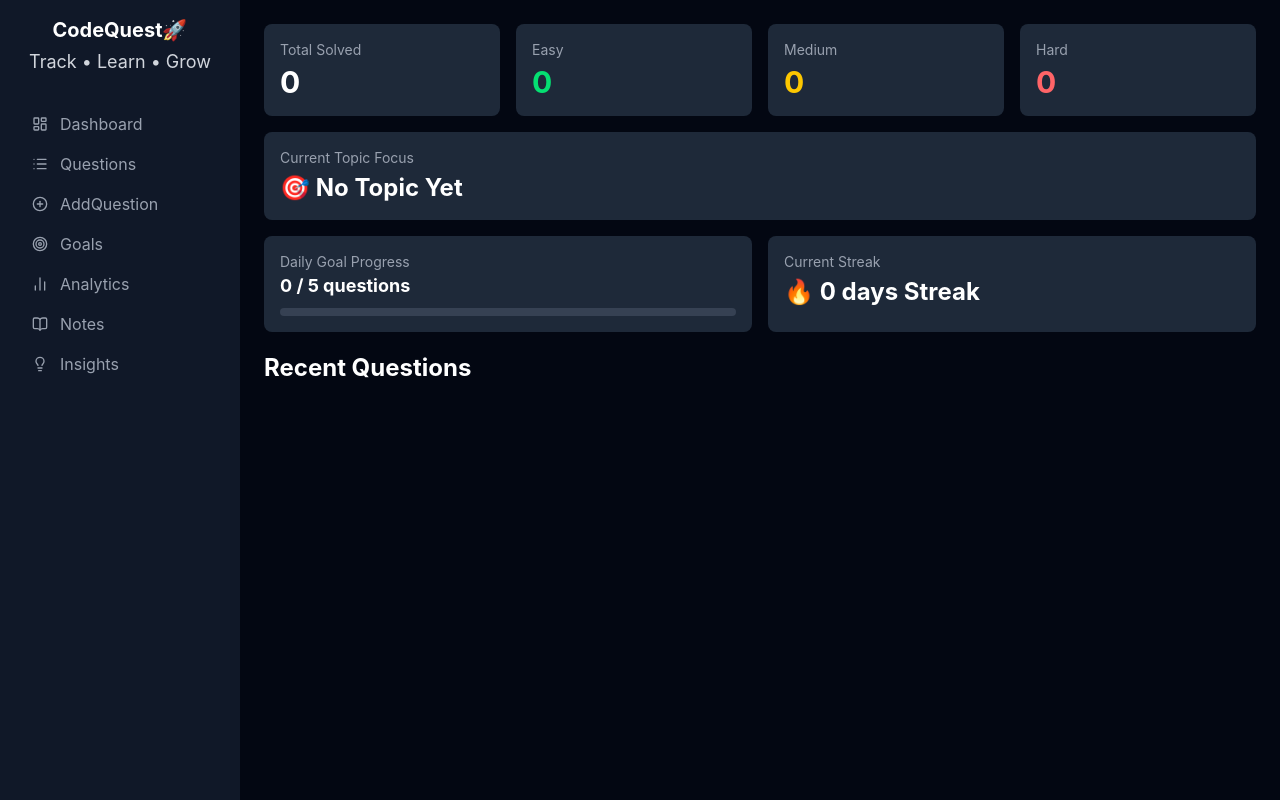
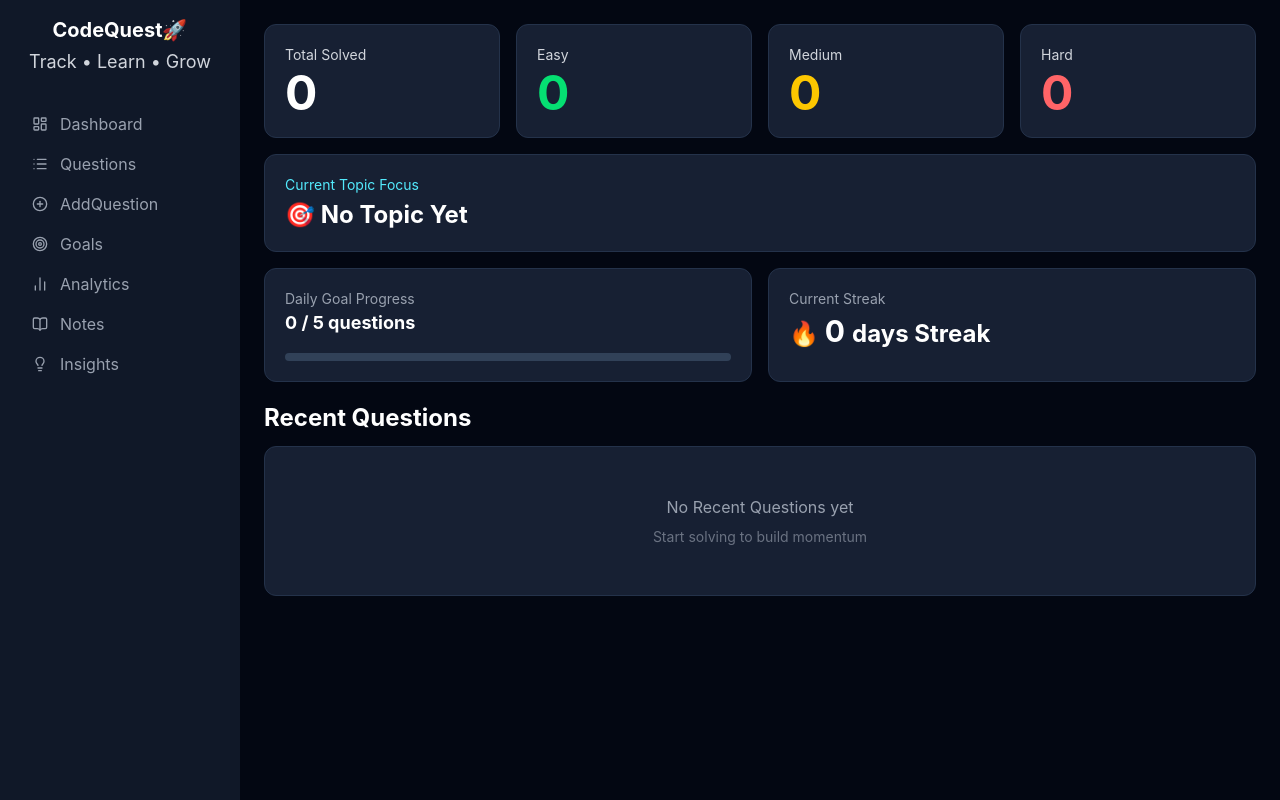
Before and after one commit to niyatipandey/CodeQuest, a React (Vite) app: page / in a window 1280 px wide. Built offline with nearby package versions, Linux system fonts and the light colour scheme.

Commit message:
Refine dashboard UI and improve visual hierarchy

```diff
--- a/src/pages/Dashboard.jsx
+++ b/src/pages/Dashboard.jsx
@@ -42,44 +42,47 @@ const Dashboard = ({questions,dailyGoal}) => {
 
   return (
     <div className='grid grid-cols-4 gap-4'>
-      <div className='bg-gray-800 rounded-lg p-4'>
-        <p className='text-gray-400 text-sm' >Total Solved</p>
-        <p className='text-white text-3xl font-bold mt-1'>{totalSolved}</p>
+      <div className='bg-[#172033] border border-[#24324A] rounded-xl p-5'>
+        <p className='text-gray-300 text-sm' >Total Solved</p>
+        <p className='text-white text-5xl font-bold mt-1'>{totalSolved}</p>
       </div>
-      <div className='bg-gray-800 rounded-lg p-4'>
-        <p className='text-gray-400 text-sm'>Easy</p>
-        <p className='text-green-400 text-3xl font-bold mt-1'>{easyCount}</p>
+      <div className='bg-[#172033] border border-[#24324A] rounded-xl p-5'>
+        <p className='text-gray-300 text-sm'>Easy</p>
+        <p className='text-green-400 text-5xl font-bold mt-1'>{easyCount}</p>
       </div>
-      <div className='bg-gray-800 rounded-lg p-4'>
-        <p className='text-gray-400 text-sm'>Medium</p>
-        <p className='text-yellow-400 text-3xl font-bold mt-1'>{mediumCount}</p>
+      <div className='bg-[#172033] border border-[#24324A] rounded-xl p-5'>
+        <p className='text-gray-300 text-sm'>Medium</p>
+        <p className='text-yellow-400 text-5xl font-bold mt-1'>{mediumCount}</p>
       </div>
-      <div className='bg-gray-800 rounded-lg p-4'>
-        <p className='text-gray-400 text-sm'>Hard</p>
-        <p className='text-red-400 text-3xl font-bold mt-1'>{hardCount}</p>
+      <div className='bg-[#172033] border border-[#24324A] rounded-xl p-5'>
+        <p className='text-gray-300 text-sm'>Hard</p>
+        <p className='text-red-400 text-5xl font-bold mt-1'>{hardCount}</p>
       </div>
-      <div className='col-span-4 bg-gray-800 rounded-lg p-4'>
-        <p className='text-gray-400 text-sm'>Current Topic Focus</p>
+      <div className='col-span-4 rounded-xl p-5
+      bg-[#172033] border border-[#24324A]'>
+        <p className='text-cyan-300 text-sm'>Current Topic Focus</p>
         <p className='text-white text-2xl font-bold mt-1'>🎯 {currentTopic || "No Topic Yet"}</p>
       </div>
 
-      <div className='col-span-2 bg-gray-800 rounded-lg p-4'>
+      <div className='col-span-2 bg-[#172033] border border-[#24324A] rounded-xl p-5'>
         <p className='text-gray-400 text-sm'>Daily Goal Progress</p>
         <p className='text-white text-lg font-bold'>{todaySolved} / {dailyGoal} questions</p>
         {todaySolved >= dailyGoal && <span className='text-green-400 text-sm font-bold'>🎉 Goal Complete!</span>}
-        <div className='w-full bg-gray-700 rounded-full h-2 mt-2'>
+        <div className='w-full bg-slate-700 rounded-full h-2 mt-4 overflow-hidden'>
           <div className={`h-2 rounded-full transition-all ${todaySolved>=dailyGoal ? 'bg-green-500' : 'bg-blue-500'}`} style={{width: `${Math.min((todaySolved/dailyGoal)*100,100)}%`}}>
           </div>
         </div>
       </div>
-      <div className='col-span-2 bg-gray-800 rounded-lg p-4'>
+      <div className='col-span-2 bg-[#172033] border border-[#24324A] rounded-xl p-5'>
         <p className='text-gray-400 text-sm'>Current Streak</p>
-        <p className='text-white text-2xl font-bold mt-1'>🔥 {streak} {streak === 1 ? "day" : "days"} Streak</p>
+        <p className='text-white text-2xl font-bold mt-1'>🔥 <span className="'text-white text-3xl">{streak} </span>{streak === 1 ? "day" : "days"} Streak</p>
         {streak >= 7 && <p className='text-yellow-400 text-sm mt-1'>👑 Absolute consistency!</p>}
       </div>
 
       <div className='col-span-4'>
         <p className='col-span-4 text-white text-2xl font-bold mt-1 mb-2'>Recent Questions</p>
+        {recentQuestion.length === 0 && <div className="border border-[#24324A] rounded-xl py-12 text-center mt-3 bg-[#172033]"><p className="text-center mb-2 text-gray-400">No Recent Questions yet</p>
+        <p className="text-gray-500 text-sm mt-1">Start solving to build momentum</p> </div>}
         {recentQuestion.map((q)=>{
           return <div key={q.id} className='bg-gray-700 rounded-lg p-3 mb-2 flex justify-between items-center'>
             <div>
--- a/src/pages/Insights.jsx
+++ b/src/pages/Insights.jsx
@@ -35,7 +35,7 @@ const Insights = ({questions}) => {
   ]
 
   const neglectedTopic = dsaTopicOrder.filter(topic => !topicCount[topic])
-  const neglectedTopicInsight = neglectedTopic.length > 0 ? `Focus needed on ${neglectedTopic.slice(0,2).join(', ')}` : "Great coverage of all Topics"
+  const neglectedTopicInsight = neglectedTopic.length > 0 ? `${neglectedTopic.slice(0,2).join(' and ')} need more practice` : "Great coverage of all Topics"
 
   const comfortTopic= Object.entries(topicCount).filter(([topic,count]) => count > 15).map(([topic])=> topic)
 
@@ -45,7 +45,7 @@ const Insights = ({questions}) => {
   const today = todayDate.toLocaleDateString()
   const consistency = questions.filter((q)=> q.dateSolved === today).length
 
-  const todayInsight = consistency === 0 ? "📅 Not too late to be back!!" : consistency === 1 ? "✅ 1 question done — Keep going:)" : `💪 ${consistency} questions today — Push yourself better!!`
+  const todayInsight = consistency === 0 ? "Not too late to be back!!" : consistency === 1 ? "1 question done — Keep going:)" : `${consistency} questions today — Push yourself better!!`
 
   const uniqueDates = [...new Set(questions.map((q)=>q.dateSolved))]
 
@@ -62,28 +62,28 @@ const Insights = ({questions}) => {
     }
   }
 
-  const consistencyInsight = streak === 0 ? "⚠️ No activity today — even 1 question counts!" : streak < 3 ?  `🔥 ${streak} day streak — keep going!` : streak < 7 ? `🚀 ${streak} day streak — you're building a habit!`
-  : `👑 ${streak} day streak — absolute consistency!`
+  const consistencyInsight = streak === 0 ? "No activity today — even 1 question counts!" : streak < 3 ?  `${streak} day streak — keep going!` : streak < 7 ? `${streak} day streak — you're building a habit!`
+  : `${streak} day streak — absolute consistency!`
 
   const hardCount = questions.filter((q)=> q.difficulty === 'Hard').length
 
   const hardPercentage = total > 0 ? Math.round((hardCount/total)*100) : 0
 
-  const hardInsight = hardPercentage < 20 ? "💀 You're avoiding hard questions" : "💪 Good balance of hard questions"
+  const hardInsight = hardPercentage < 20 ? "You're avoiding hard questions" : "💪 Good balance of hard questions"
 
   const watchedCount = questions.filter((q) => q.helpTaken === 'Watched Solution').length
   const watchedPercentage = total > 0 ? Math.round((watchedCount/total)*100) : 0
-  const helpInsight = watchedPercentage > 30 ? "📉 Too many watched solutions" : "✅ Good independence"
+  const helpInsight = watchedPercentage > 30 ? "Too many watched solutions" : "Good independence"
 
   const insightCards = [
-    {icon:"🔥", title: "Consistency" , message:consistencyInsight, color: "border-orange-500" },
-    {icon:"📅", title: "Today's Activity" , message: todayInsight, color: "border-blue-500" },
-    {icon:"📊", title: "Topic Coverage" , message: neglectedTopicInsight, color: "border-yellow-500" },
-    {icon:"🎯", title: "Least Touched" , message: `Give more attention to: ${leastTouchedTopic || "N/A"}`, color: "border-red-500" },
-    {icon:"⏱️", title: "Speed Analysis" , message: avgTimeInsight, color: "border-purple-500" },
-    {icon:"💀", title: "Difficulty Balance" , message: hardInsight, color: "border-red-400" },
-    {icon:"📉", title: "Help Dependency" , message: helpInsight, color: "border-pink-500" },
-    comfortTopicInsight && { icon: "✅", title: "Topic Mastery", message: comfortTopicInsight, color: "border-green-500" }
+    {icon:"🔥", title: "Consistency" , message:consistencyInsight, color: "bg-[#182235]" },
+    {icon:"📅", title: "Today's Activity" , message: todayInsight, color: "bg-[#182235]" },
+    {icon:"📊", title: "Topic Coverage" , message: neglectedTopicInsight, color: "bg-[#182235]" },
+    {icon:"🎯", title: "Least Touched" , message: `Give more attention to: ${leastTouchedTopic || "N/A"}`, color: "bg-[#182235]" },
+    {icon:"⏱️", title: "Speed Analysis" , message: avgTimeInsight, color: "bg-[#182235]" },
+    {icon:"💀", title: "Difficulty Balance" , message: hardInsight, color: "bg-[#182235]" },
+    {icon:"📉", title: "Help Dependency" , message: helpInsight, color: "bg-[#182235]" },
+    comfortTopicInsight && { icon: "✅", title: "Topic Mastery", message: comfortTopicInsight, color: "bg-[#182235]" }
   ].filter(Boolean)
 
 
@@ -92,7 +92,7 @@ const Insights = ({questions}) => {
       <h1 className='text-2xl font-bold text-white mb-6'>🧠 Insights</h1>
         <div className='grid grid-cols-2 gap-4'>
           {insightCards.map((card,index) =>(
-            <div key={index} className={`bg-gray-800 rounded-lg p-5 border-l-4 ${card.color}`}>
+            <div key={index} className={ `hover:bg-[#202b42] rounded-lg p-5 border-l-4 ${card.color}`}>
               <p className='text-gray-400 text-sm mb-1'>{card.icon} {card.title}</p>
               <p className='text-white text-lg font-semibold'>{card.message}</p>
               </div>
```
